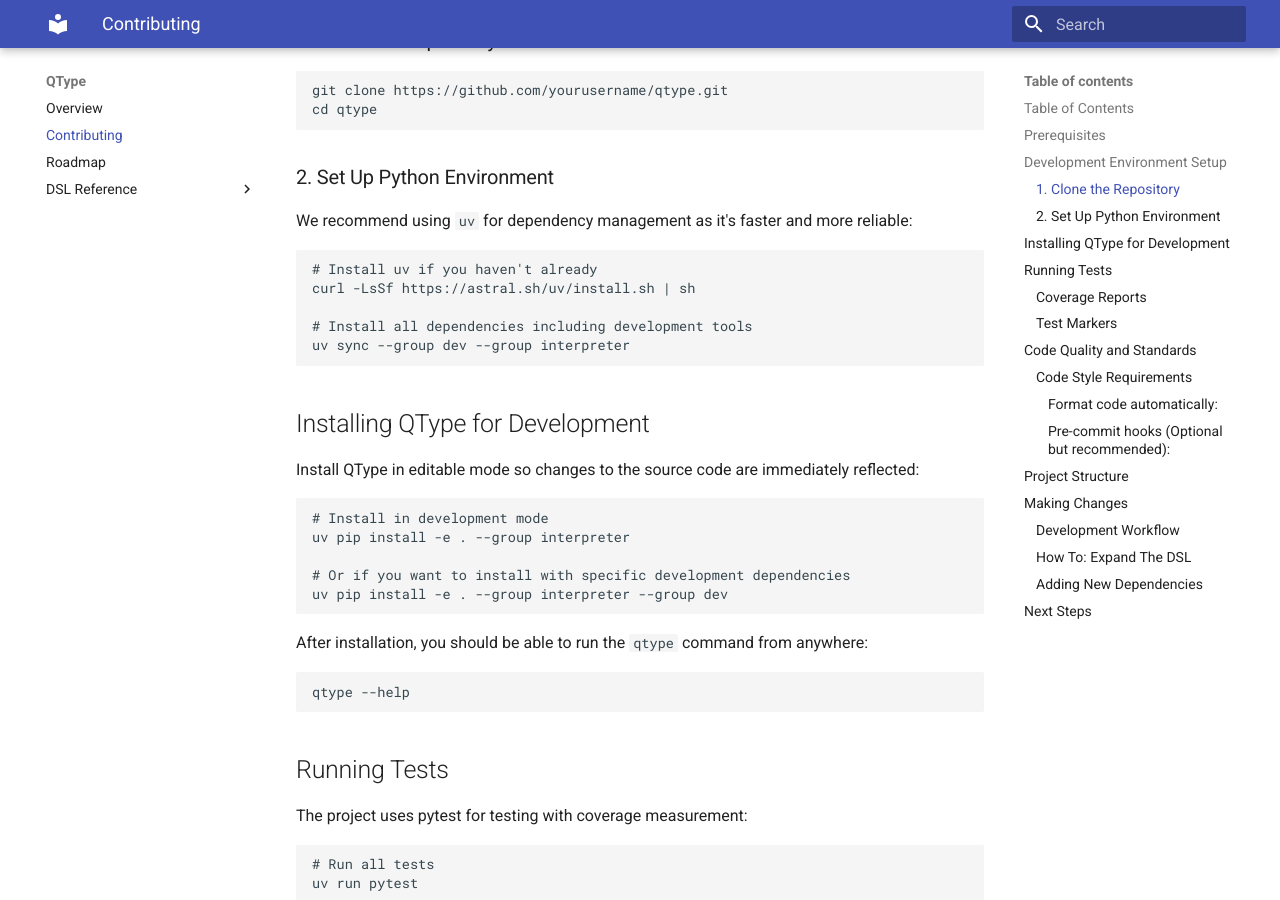
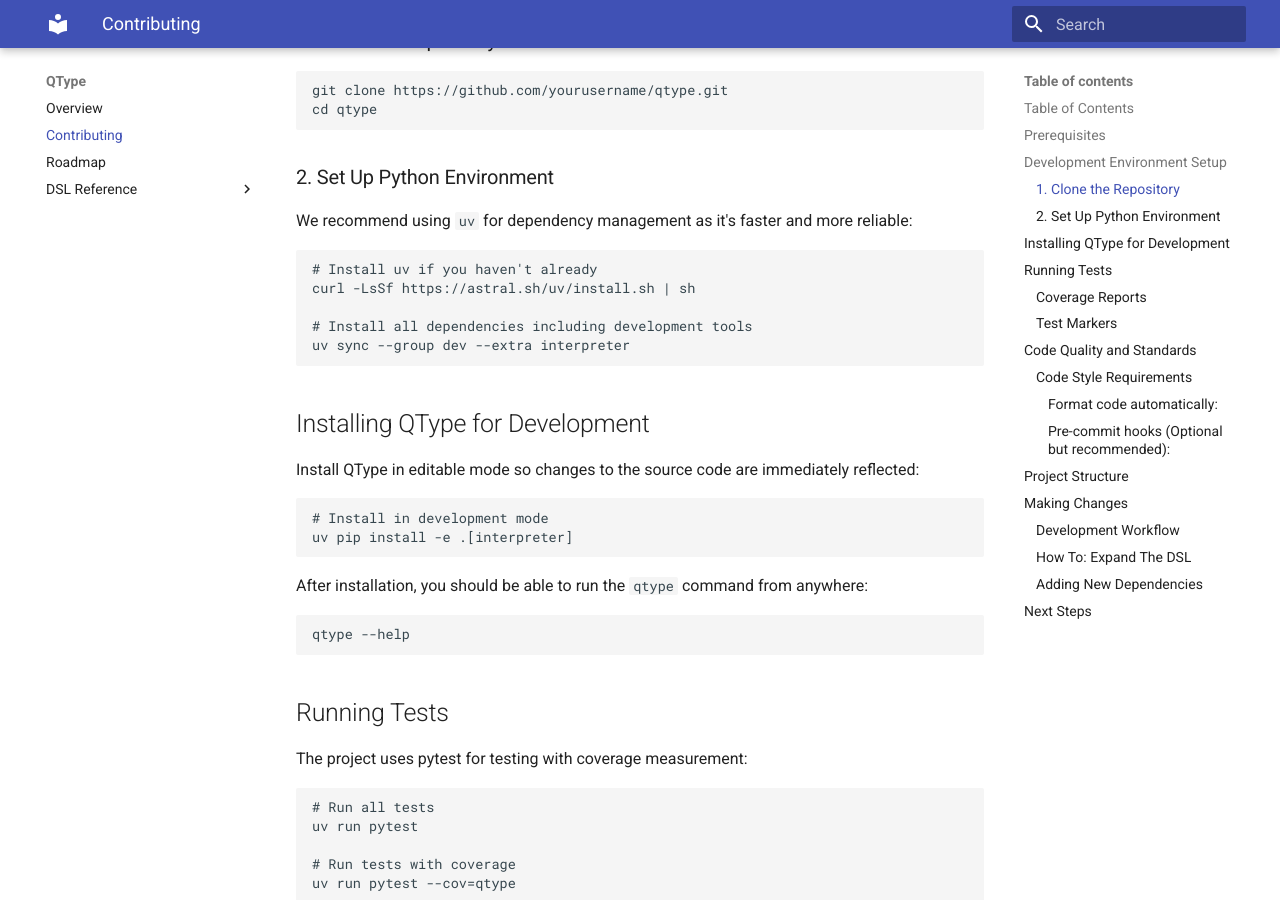
Before and after one commit to bazaarvoice/qtype, an MkDocs documentation site: the page built from docs/contributing.md, in a window 1280 px wide and 900 px high, scrolled down 866 px. Built offline with MkDocs 1.6.1 and Material for MkDocs 9.7.7, drawn with Linux system fonts in a browser that asks for light colours.

Commit message:
fix(package): Publish interpreter dependencies as extra to pypi

````diff
--- a/docs/contributing.md
+++ b/docs/contributing.md
@@ -38,7 +38,7 @@ We recommend using `uv` for dependency management as it's faster and more reliab
 curl -LsSf https://astral.sh/uv/install.sh | sh
 
 # Install all dependencies including development tools
-uv sync --group dev --group interpreter
+uv sync --group dev --extra interpreter
 ```
 
 ## Installing QType for Development
@@ -47,10 +47,7 @@ Install QType in editable mode so changes to the source code are immediately ref
 
 ```bash
 # Install in development mode
-uv pip install -e . --group interpreter
-
-# Or if you want to install with specific development dependencies
-uv pip install -e . --group interpreter --group dev
+uv pip install -e .[interpreter]
 ```
 
 After installation, you should be able to run the `qtype` command from anywhere:
````
Also changed, not shown: pyproject.toml (+16 -13 lines), 1 other file.
